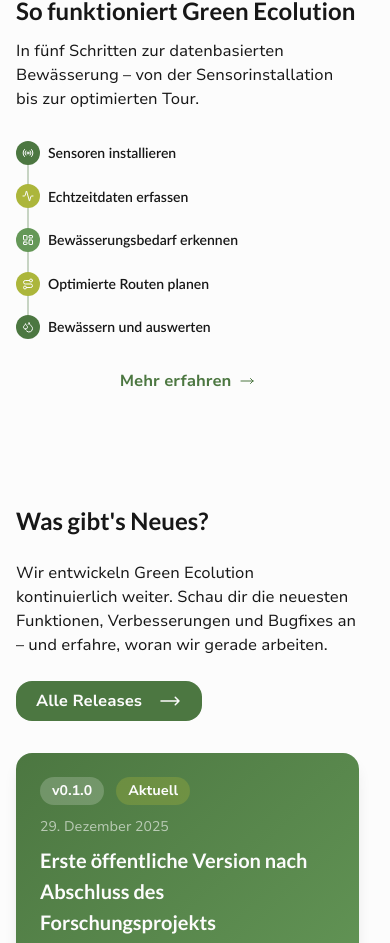
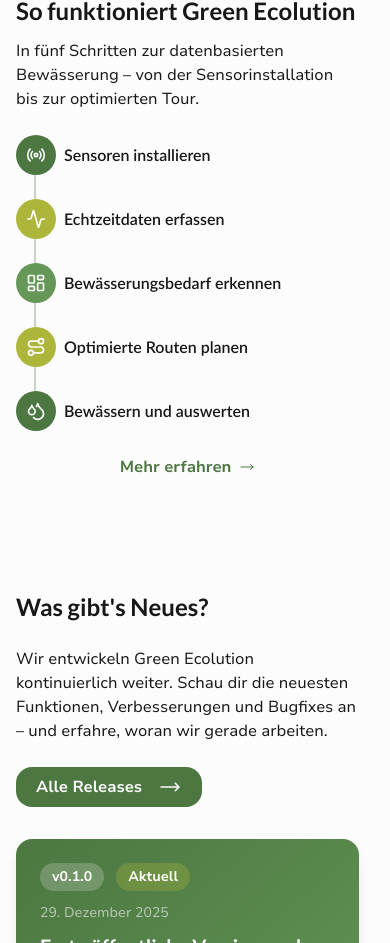
Before and after one commit to green-ecolution/project-website, a React (Vite) app: page / in a window 390 px wide. Shown: the part 5334-6277 px from the top of the page. Built offline with nearby package versions, Linux system fonts and the light colour scheme.

Commit message:
fix: increase icon and text size in ProcessCompact mobile view
- Larger icons (w-10 h-10) and inner icons (w-5 h-5)
- Larger text (text-base instead of text-sm)
- More spacing between steps (space-y-10)

```diff
--- a/src/tsx/components/sections/ProcessCompact.tsx
+++ b/src/tsx/components/sections/ProcessCompact.tsx
@@ -50,22 +50,22 @@ function ProcessCompact() {
 
       {/* Mobile Timeline (vertical) */}
       <div className="md:hidden">
-        <div className="relative pl-8">
+        <div className="relative pl-12">
           {/* Vertical line */}
-          <div className="absolute left-[11px] top-0 bottom-0 w-0.5 bg-green-dark-900/30" />
+          <div className="absolute left-[18px] top-0 bottom-0 w-0.5 bg-green-dark-900/30" />
 
           {/* Steps */}
-          <div className="space-y-6">
+          <div className="space-y-10">
             {steps.map((step) => {
               const Icon = step.icon
               return (
                 <div key={step.label} className="relative flex items-center gap-4">
                   <div
-                    className={`absolute -left-8 w-6 h-6 rounded-full flex items-center justify-center z-10 ${iconBgClasses[step.color]}`}
+                    className={`absolute -left-12 w-10 h-10 rounded-full flex items-center justify-center z-10 ${iconBgClasses[step.color]}`}
                   >
-                    <Icon className="w-3 h-3" />
+                    <Icon className="w-5 h-5" />
                   </div>
-                  <h3 className="font-lato font-semibold text-sm">{step.label}</h3>
+                  <h3 className="font-lato font-semibold text-base">{step.label}</h3>
                 </div>
               )
             })}
```
